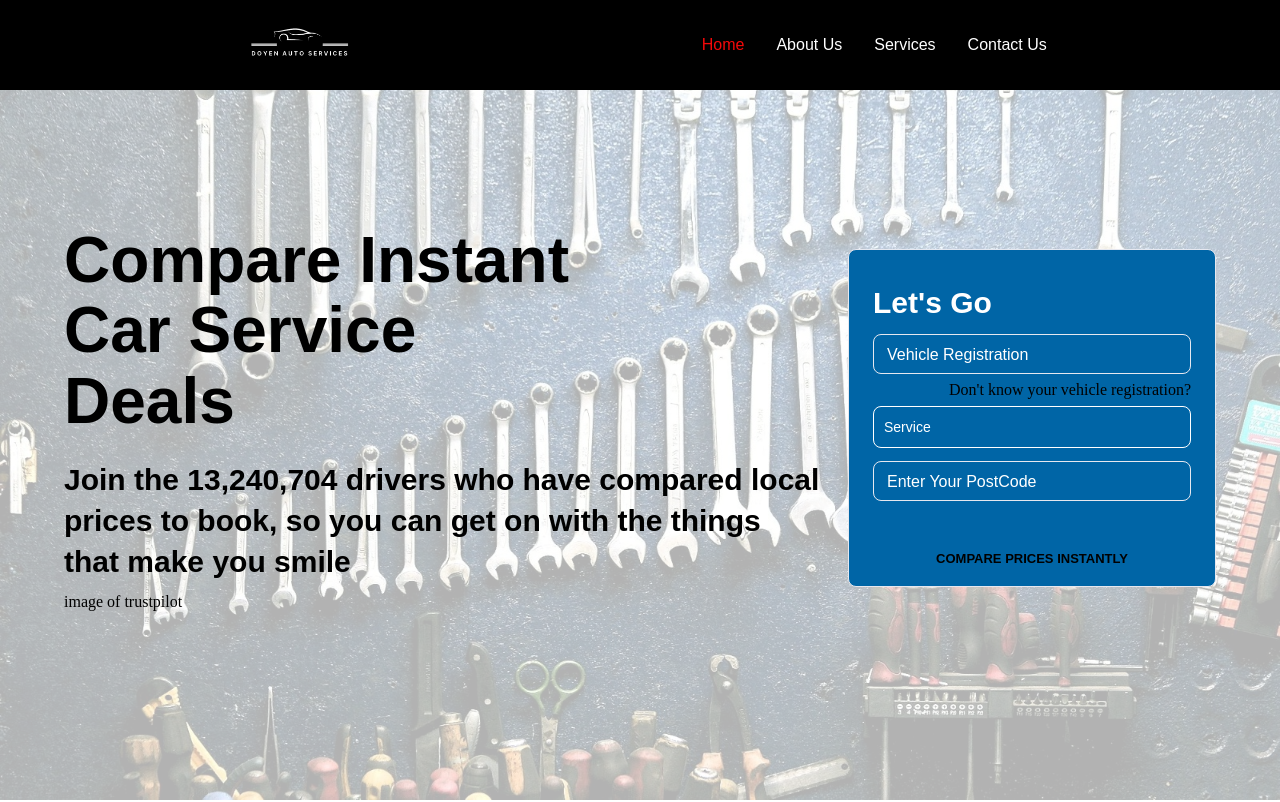
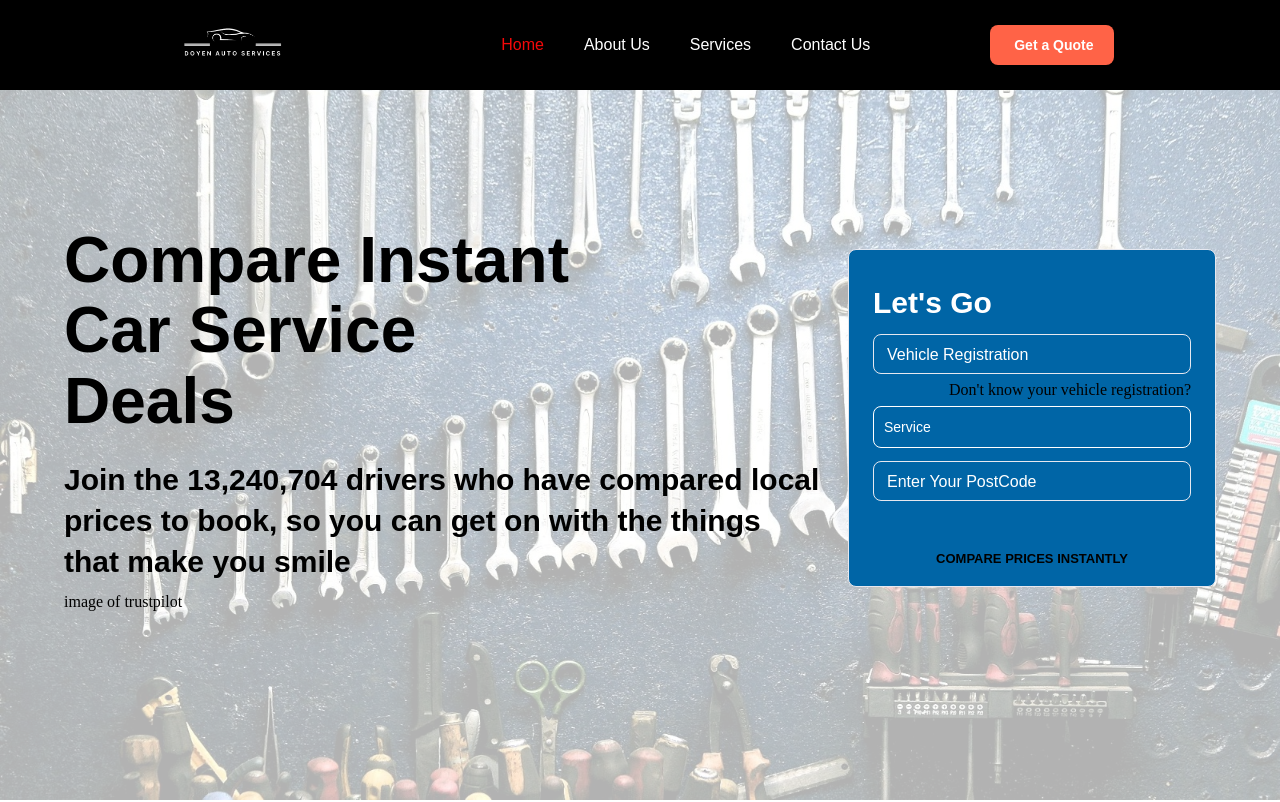
Before and after one commit to AbdulMoizKhan/doyen-autos, a Next.js app: page / in a window 1280 px wide. Shown: the top 802 px of the page. Built offline with nearby package versions, Linux system fonts and the light colour scheme.

Commit message:
get a quote button added for contact us

```diff
--- a/components/header/index.tsx
+++ b/components/header/index.tsx
@@ -18,6 +18,7 @@ import TextButton from "../text-button";
 import Container from "../container";
 import Logo from "../../assests/logo.png";
 import Image from "next/image";
+import DefaultButton from "../default-button";
 
 const wrapper = (variant: string | null | undefined): SxProps => {
   return {
@@ -31,9 +32,9 @@ const wrapper = (variant: string | null | undefined): SxProps => {
   };
 };
 
-const imgBox: SxProps = {
-  width: { sm: "190px", xs: "120px" },
-  height: { sm: "60px", xs: "40px" },
+const btnWrapper: SxProps = {
+  borderRadius: "8px",
+  backgroundColor: "tomato",
 };
 
 const navbarWrap: SxProps = {
@@ -82,13 +83,13 @@ export default function Header({ variant }: IHeader) {
             alignItems={"center"}
             justifyContent={"space-around"}
           >
-              <Link href="/">
-                <Image src={Logo} alt="Logo" width={130} height={130} />
-              </Link>
+            <Link href="/">
+              <Image src={Logo} alt="Logo" width={130} height={130} />
+            </Link>
             <Stack
               direction={"row"}
               alignItems={"center"}
-              spacing={4}
+              spacing={5}
               sx={navbarWrap}
             >
               {TextLinks?.map((text) => {
@@ -110,6 +111,11 @@ export default function Header({ variant }: IHeader) {
                   />
                 );
               })}
+              <Box pl={10}>
+                <DefaultButton variant="contained" sx={btnWrapper}>
+                  Get a Quote
+                </DefaultButton>
+              </Box>
             </Stack>
 
             <IconButton
@@ -175,6 +181,11 @@ export default function Header({ variant }: IHeader) {
                       </ListItem>
                     ))}
                   </List>
+                  <Box sx={{display:'flex',alignItems:"center",justifyContent:'center',mt:'10px'}}>
+                    <DefaultButton variant="contained" sx={btnWrapper}>
+                      Get a Quote
+                    </DefaultButton>
+                  </Box>
                 </Box>
               </Box>
             </Drawer>
```
